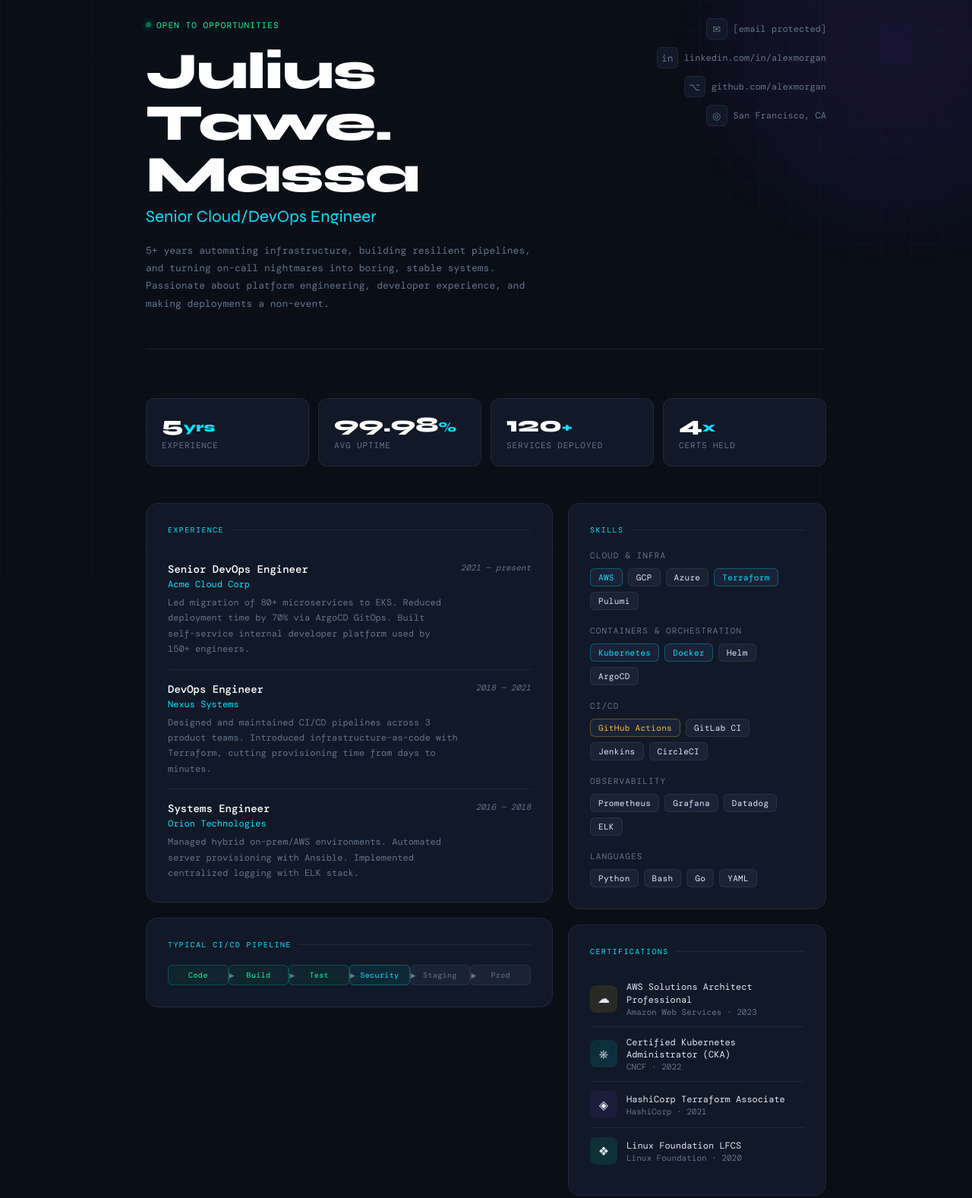
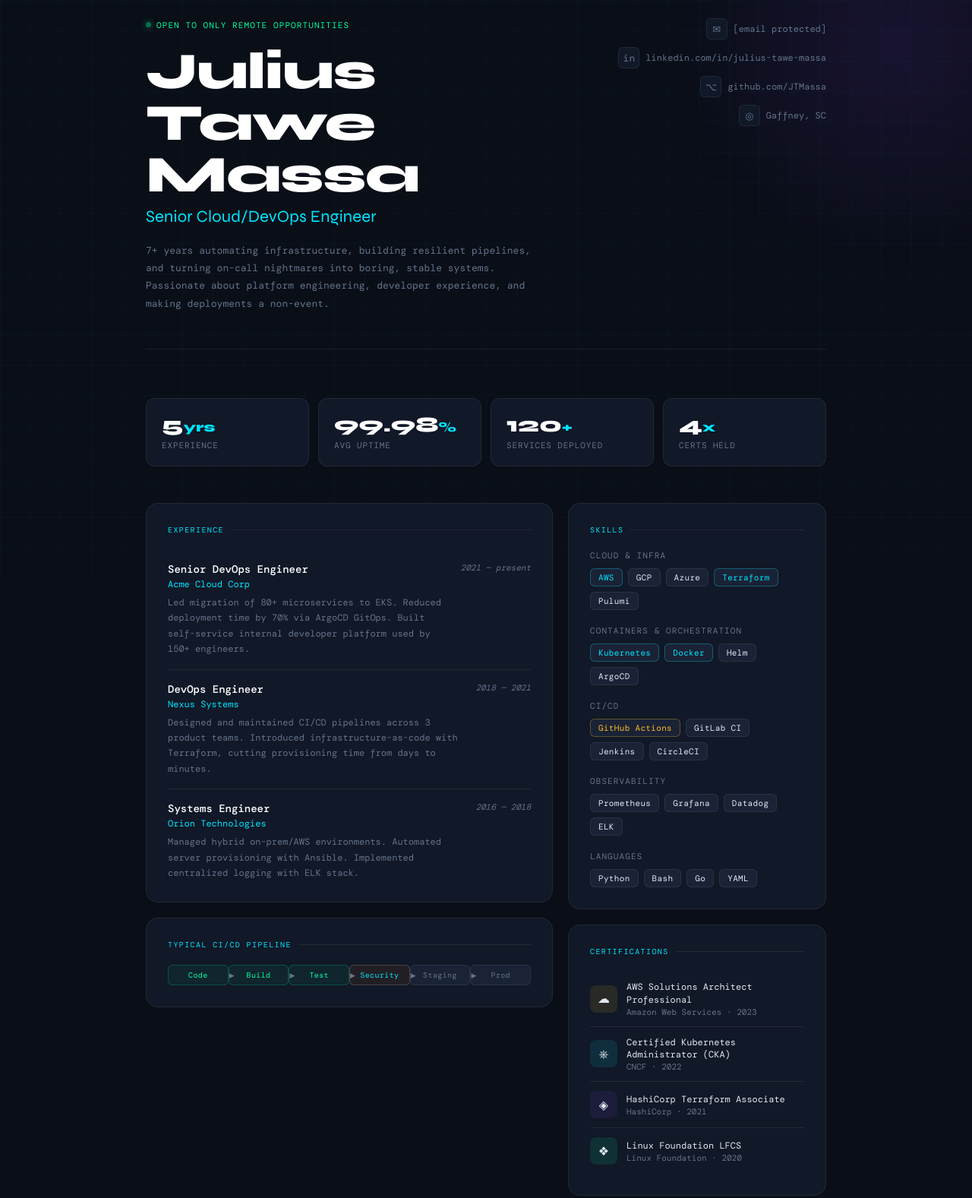
Before and after one commit to JTMassa/portfolio_app, a plain HTML site: page index.html in a window 1280 px wide. Shown: the part 40-1617 px from the top of the page at 76% size. Drawn offline with nearby package versions, Linux system fonts and the light colour scheme; a web font is replaced by a local one.

Commit message:
Julius Deployment

```diff
--- a/index.html
+++ b/index.html
@@ -357,8 +357,8 @@
     transition: all 0.2s;
   }
   .pipe-node.active {
-    background: rgba(0,229,255,0.08);
-    border-color: rgba(0,229,255,0.3);
+    background: rgba(255, 119, 0, 0.075);
+    border-color: rgba(156, 163, 163, 0.3);
     color: var(--accent);
   }
   .pipe-node.done {
@@ -439,12 +439,12 @@
     <div class="header-left">
       <div class="status-pill">
         <div class="status-dot"></div>
-        Open to opportunities
+        Open to only Remote Opportunities
       </div>
-      <h1>Julius Tawe.<br>Massa</h1>
+      <h1>Julius Tawe<br>Massa</h1>
       <div class="title-line">Senior Cloud/DevOps Engineer</div>
       <p class="bio">
-        5+ years automating infrastructure, building resilient pipelines, and turning
+        7+ years automating infrastructure, building resilient pipelines, and turning
         on-call nightmares into boring, stable systems. Passionate about platform
         engineering, developer experience, and making deployments a non-event.
       </p>
@@ -456,15 +456,15 @@
       </a>
       <a href="#" class="contact-item">
         <div class="icon">in</div>
-        linkedin.com/in/alexmorgan
+        linkedin.com/in/julius-tawe-massa
       </a>
       <a href="#" class="contact-item">
         <div class="icon">⌥</div>
-        github.com/alexmorgan
+        github.com/JTMassa
       </a>
       <a href="#" class="contact-item">
         <div class="icon">◎</div>
-        San Francisco, CA
+        Gaffney, SC
       </a>
     </div>
   </header>
```
